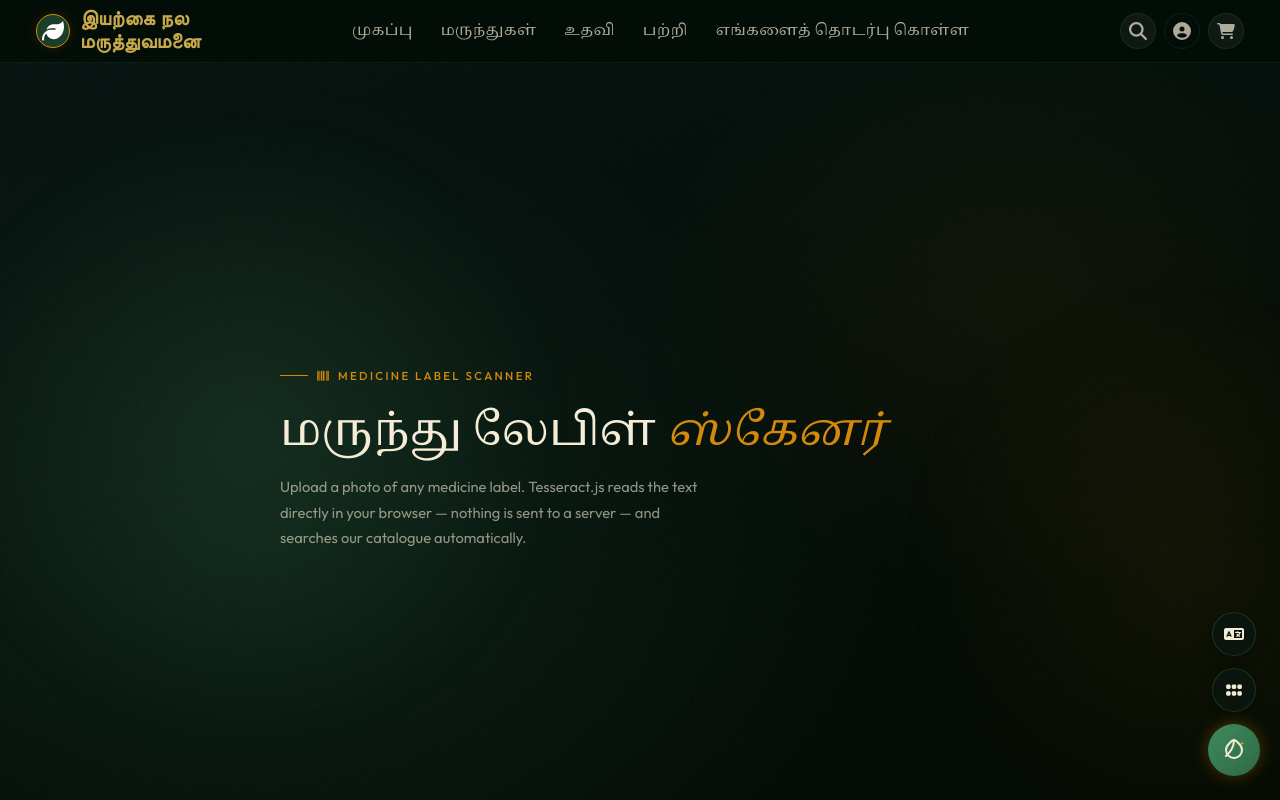
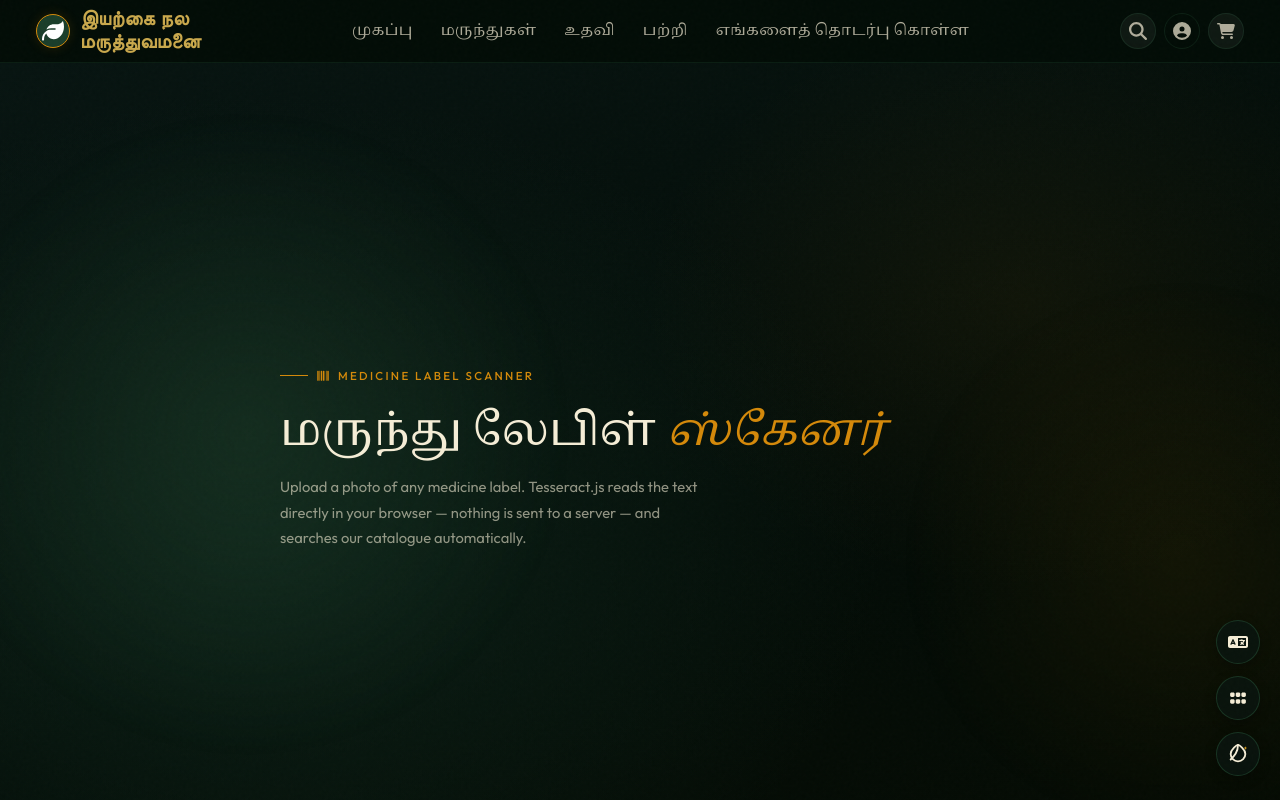
Before and after one commit to ADjayantan/vaithiyam-web, a Next.js app: page /scanner in a window 1280 px wide. Shown: the top 800 px of the page. Built offline with nearby package versions, Linux system fonts and the light colour scheme.

Commit message:
\fix: unify leaf bot button style and size with the other floating buttons for cohesive theme"

```diff
--- a/components/ui/SideFloats.tsx
+++ b/components/ui/SideFloats.tsx
@@ -60,17 +60,10 @@ export default function SideFloats() {
         onClick={triggerBot}
         title={language === 'en' ? 'Agasthiyan AI' : 'அகஸ்தியன் AI'}
         aria-label={language === 'en' ? 'Agasthiyan AI' : 'அகஸ்தியன் AI'}
-        style={{
-          background: 'linear-gradient(135deg, #3D8A5C, #2E6845)',
-          border: 'none',
-          boxShadow: '0 0 16px rgba(212, 137, 10, 0.35), 0 4px 10px rgba(0,0,0,0.3)',
-          width: '52px',
-          height: '52px',
-        }}
         className="vt-float-btn"
       >
         {/* Custom Leaf + Sparkle SVG */}
-        <svg width="24" height="24" viewBox="0 0 24 24" fill="none" stroke="#F5EDD6" strokeWidth="2">
+        <svg width="22" height="22" viewBox="0 0 24 24" fill="none" stroke="#F5EDD6" strokeWidth="2">
           <path d="M12 20c-4.4 0-8-3.6-8-8c0-5.4 7-10 8-10s8 4.6 8 10c0 4.4-3.6 8-8 8Z" strokeLinecap="round" strokeLinejoin="round" />
           <path d="M12 2c0 8-4 12-8 16" strokeLinecap="round" strokeLinejoin="round" />
           <path d="M18 5.5l1.5.5.5 1.5.5-1.5 1.5-.5-1.5-.5-.5-1.5-.5 1.5z" fill="#E8A820" stroke="none" />
```
